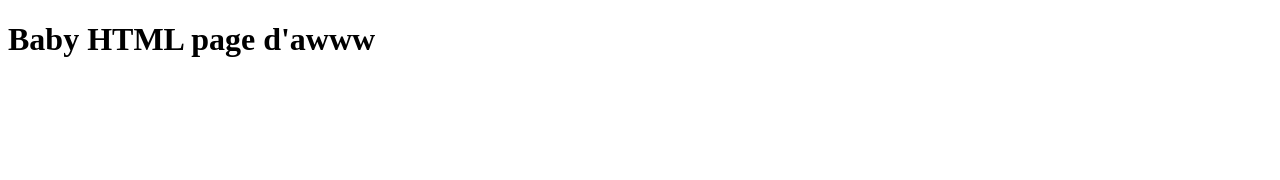
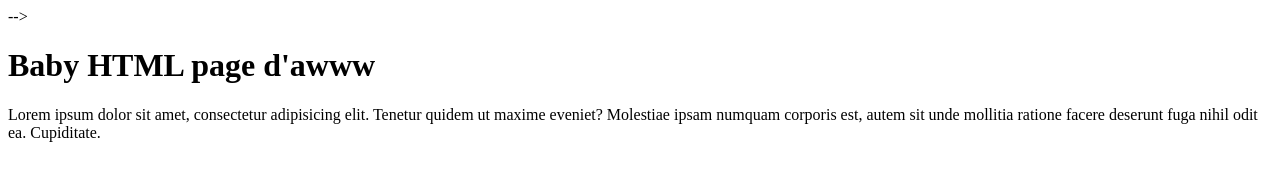
Before and after one commit to Robin-DuBois/Robin_DuBois.github.io, a plain HTML site: page index.html in a window 1280 px wide. Drawn offline with Linux system fonts and the light colour scheme.

Commit message:
second commit

```diff
--- a/index.html
+++ b/index.html
@@ -5,8 +5,12 @@
     <meta name="viewport" content="width=device-width, initial-scale=1.0">
     <meta http-equiv="X-UA-Compatible" content="ie=edge">
     <title>My Site</title>
+
+    <link rel="stylesheet" href="reset.css"> -->
 </head>
 <body>
     <h1>Baby HTML page d'awww</h1>
+
+    <p>Lorem ipsum dolor sit amet, consectetur adipisicing elit. Tenetur quidem ut maxime eveniet? Molestiae ipsam numquam corporis est, autem sit unde mollitia ratione facere deserunt fuga nihil odit ea. Cupiditate.</p>
 </body>
 </html>
```
Also changed, not shown: reset.css (added).
